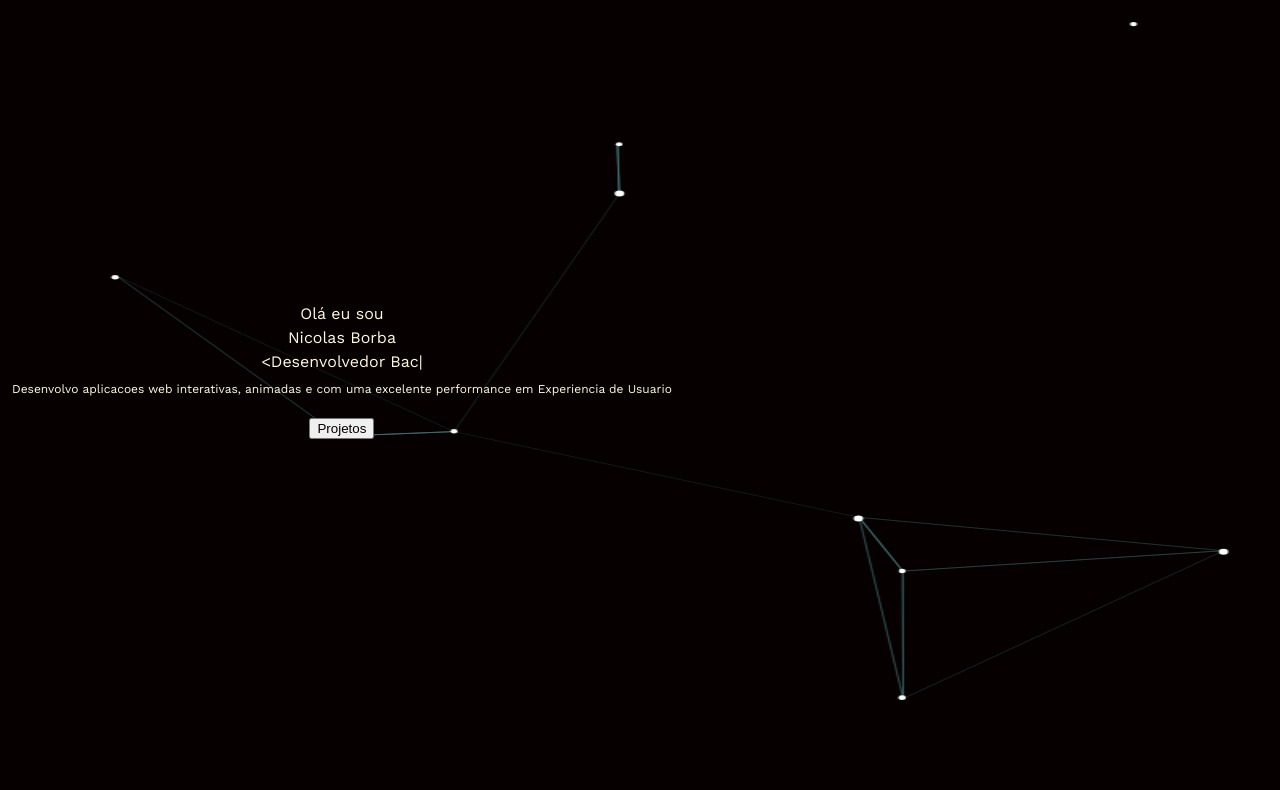
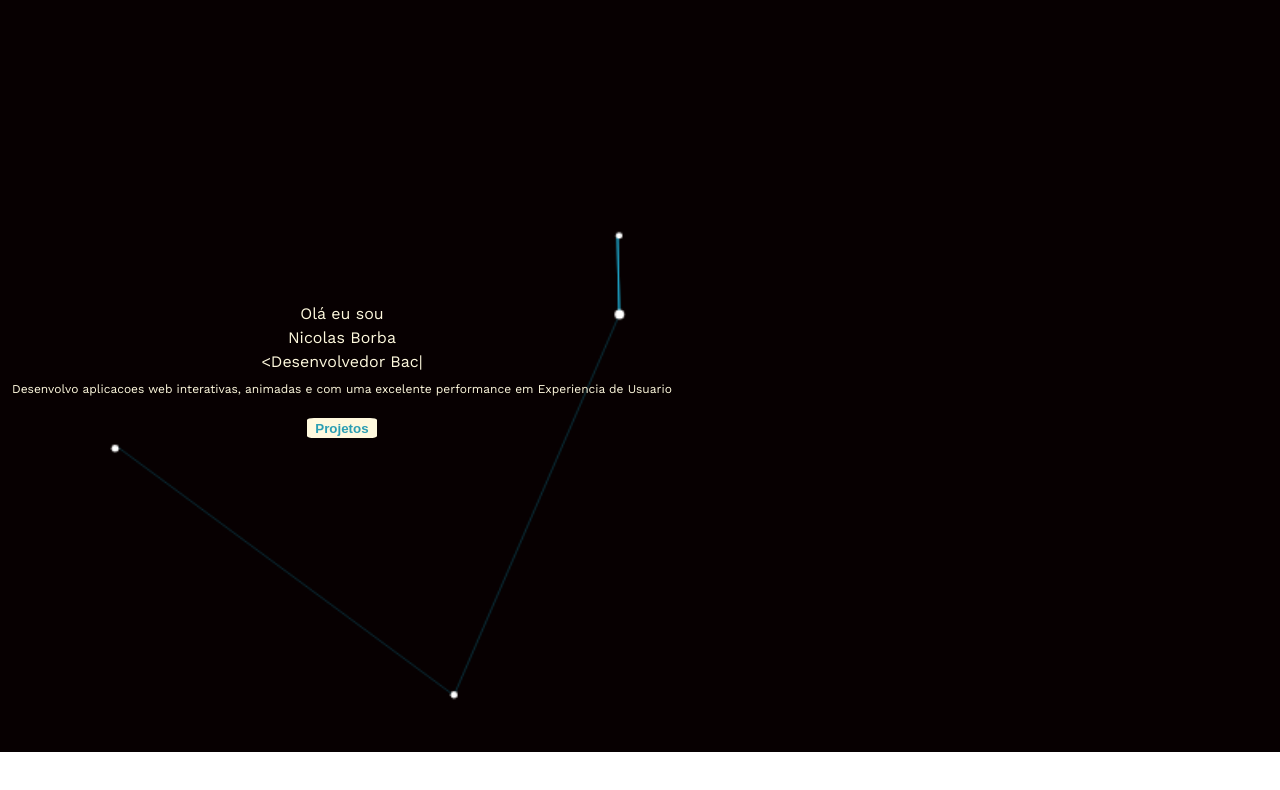
Before and after one commit to borbanicolas/my-portifolio, a plain HTML site: page index.html in a window 1280 px wide. Shown: the part 58-848 px from the top of the page. Drawn offline with nearby package versions, Linux system fonts and the light colour scheme.

Commit message:
working on buttons style

```diff
--- a/configs/components/netparticle/netparticleEffect.js
+++ b/configs/components/netparticle/netparticleEffect.js
@@ -2,8 +2,8 @@ var w, h, loopId, id, canvas, ctx, particles;
 
 var options = {
     particleColor: "rgba(255,255,255)",
-    lineColor: "rgb(72,130,134)",
-    particleAmount: 10,
+    lineColor: "rgb(36, 192, 235)",
+    particleAmount: 7,
     defaultRadius: 2,
     variantRadius: 1,
     defaultSpeed: .15,
--- a/src/sass/components/buttons/button.scss
+++ b/src/sass/components/buttons/button.scss
@@ -0,0 +1,13 @@
+button{
+    width: 70px;
+    height: 20px;
+    background: $off-white;
+    border-radius: 10%;
+    color: $hover-primary;
+    border: none;
+    font-weight: bolder;
+}
+button:hover{
+    cursor: pointer;
+    width: 69px;
+}
--- a/src/sass/components/logo/logo.scss
+++ b/src/sass/components/logo/logo.scss
@@ -1,6 +1,6 @@
 .logo{
     font-size: 20px;
-    color: $secondary-color;
+    color: $primary-color;
     font-weight: bolder;
     padding: 15px;
     transition: all .4s;
--- a/src/sass/components/menu/menu-mobile/menu_list_mobile.scss
+++ b/src/sass/components/menu/menu-mobile/menu_list_mobile.scss
@@ -16,7 +16,7 @@
     .menu_item{
         height: 60px;
         a{
-            color: $primary-color;
+            color: $off-white;
             transition: all .3s;
         }:hover{
             color: $hover-primary;
@@ -27,6 +27,6 @@
     opacity: 1;
     z-index: 8888;
     background-color: transparent;
-    backdrop-filter: blur(2px);
+    backdrop-filter: blur(3px);
     -webkit-backdrop-filter: blur(2px);
 }
--- a/src/sass/components/netparticle/netparticle.scss
+++ b/src/sass/components/netparticle/netparticle.scss
@@ -1,9 +1,8 @@
 .net-particle{
-    height: 100vh;
+    height: calc(100vh - 40px);
     width: auto;
     canvas{
 
-        height: 100%;
         width: 100%;
 
     }
```
Also changed, not shown: src/sass/output.css, 1 other file.
